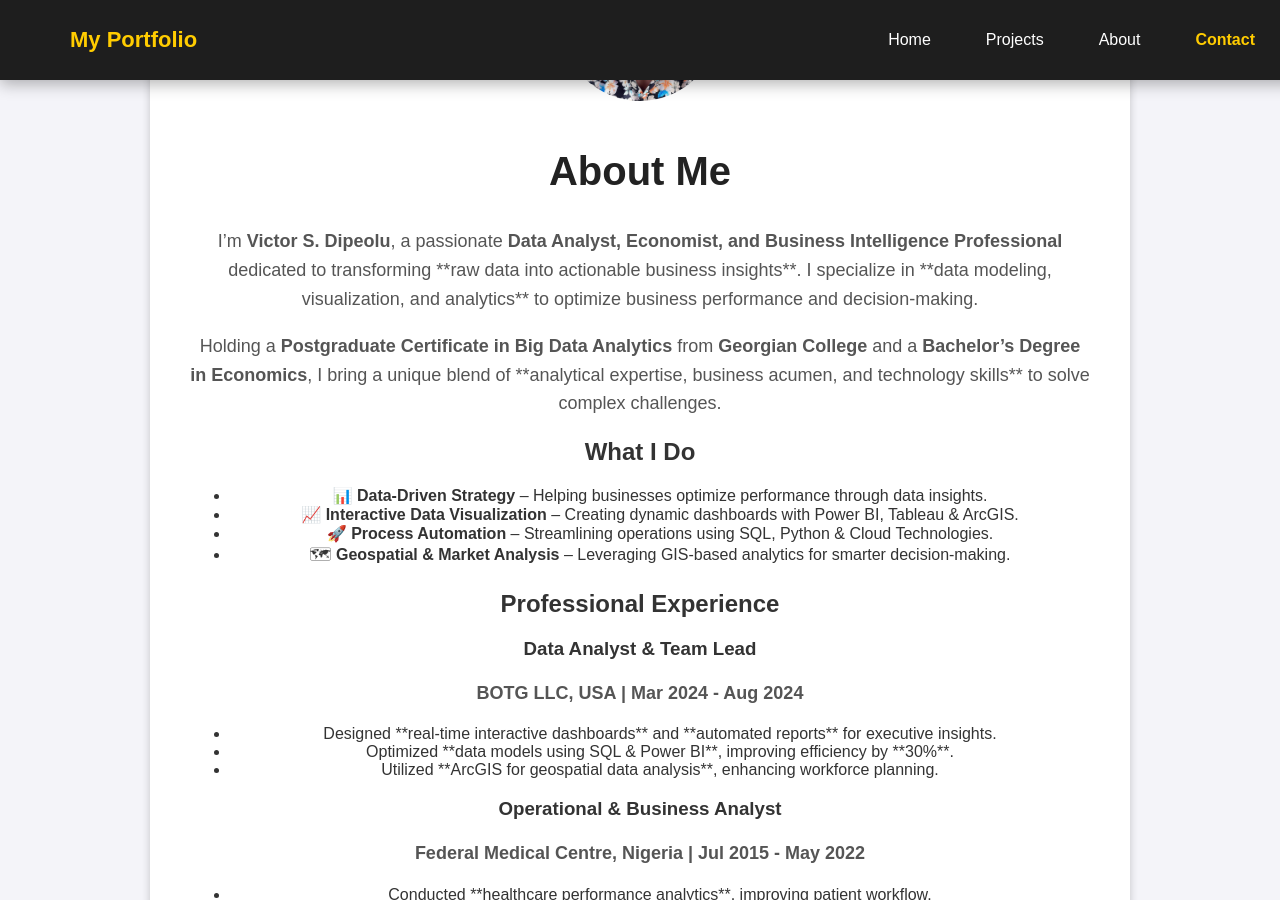
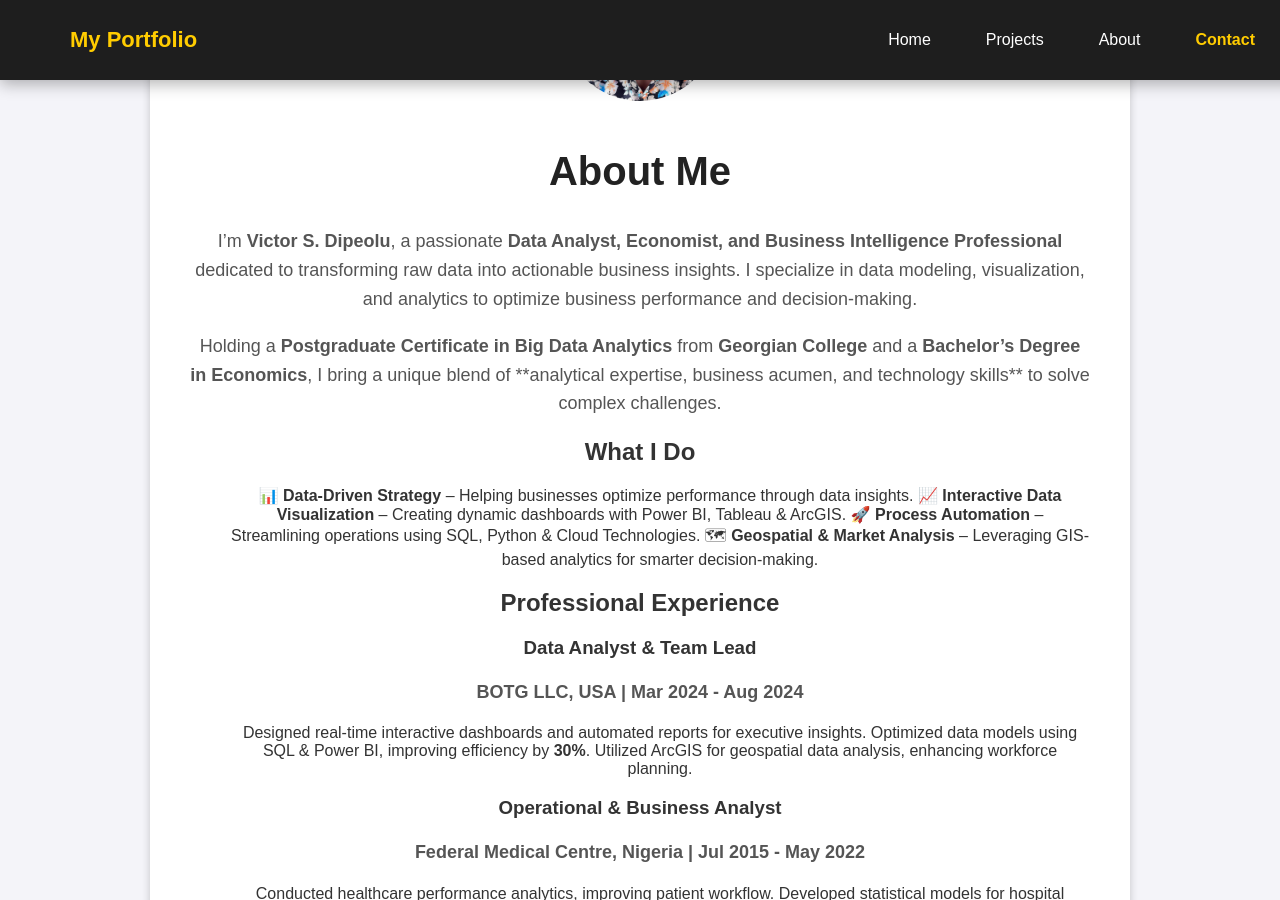
Before and after one commit to Vicmandip1/Portfolio, a Jekyll site: the page about.html, which Jekyll copies as it is, in a window 1280 px wide and 900 px high, scrolled down 1097 px. Built offline with Jekyll 4.4.1, drawn with Linux system fonts in a browser that asks for light colours; some of the changed text lies outside the part shown.

Commit message:
Update about.html

```diff
--- a/about.html
+++ b/about.html
@@ -61,7 +61,7 @@
             <h1>About Me</h1>
             <p>
                 I’m <strong>Victor S. Dipeolu</strong>, a passionate <b>Data Analyst, Economist, and Business Intelligence Professional</b> dedicated to
-                transforming **raw data into actionable business insights**. I specialize in **data modeling, visualization, and analytics** to optimize
+                transforming raw data into actionable business insights. I specialize in data modeling, visualization, and analytics to optimize
                 business performance and decision-making.
             </p>
 
@@ -74,10 +74,10 @@
                 <div class="container">
                     <h2>What I Do</h2>
                     <ul class="expertise-list">
-                <li>📊 <b>Data-Driven Strategy</b> – Helping businesses optimize performance through data insights.</li>
-                <li>📈 <b>Interactive Data Visualization</b> – Creating dynamic dashboards with Power BI, Tableau & ArcGIS.</li>
-                <li>🚀 <b>Process Automation</b> – Streamlining operations using SQL, Python & Cloud Technologies.</li>
-                <li>🗺 <b>Geospatial & Market Analysis</b> – Leveraging GIS-based analytics for smarter decision-making.</li>
+                📊 <b>Data-Driven Strategy</b> – Helping businesses optimize performance through data insights.
+                📈 <b>Interactive Data Visualization</b> – Creating dynamic dashboards with Power BI, Tableau & ArcGIS.
+                🚀 <b>Process Automation</b> – Streamlining operations using SQL, Python & Cloud Technologies.
+                🗺 <b>Geospatial & Market Analysis</b> – Leveraging GIS-based analytics for smarter decision-making.
             </ul>
     </div>
 </section>
@@ -91,9 +91,9 @@
             <h3>Data Analyst & Team Lead</h3>
             <p><b>BOTG LLC, USA | Mar 2024 - Aug 2024</b></p>
             <ul>
-                <li>Designed **real-time interactive dashboards** and **automated reports** for executive insights.</li>
-                <li>Optimized **data models using SQL & Power BI**, improving efficiency by **30%**.</li>
-                <li>Utilized **ArcGIS for geospatial data analysis**, enhancing workforce planning.</li>
+                Designed real-time interactive dashboards and automated reports for executive insights.
+                Optimized data models using SQL & Power BI, improving efficiency by <b>30%</b>.
+                Utilized ArcGIS for geospatial data analysis, enhancing workforce planning.
             </ul>
         </div>
 
@@ -101,8 +101,8 @@
             <h3>Operational & Business Analyst</h3>
             <p><b>Federal Medical Centre, Nigeria | Jul 2015 - May 2022</b></p>
             <ul>
-                <li>Conducted **healthcare performance analytics**, improving patient workflow.</li>
-                <li>Developed **statistical models** for hospital efficiency & operational planning.</li>
+                Conducted healthcare performance analytics, improving patient workflow.
+                Developed statistical models for hospital efficiency & operational planning.
             </ul>
         </div>
 
@@ -110,8 +110,8 @@
             <h3>Junior Data Analyst</h3>
             <p><b>TransUnion, UK | Dec 2020 - Apr 2021</b></p>
             <ul>
-                <li>Performed **financial & credit risk analytics** using **SQL & Power BI**.</li>
-                <li>Developed **data automation scripts**, reducing reporting time by **40%**.</li>
+                Performed financial & credit risk analytics using <b>SQL & Power BI.</b>
+                Developed data automation scripts, reducing reporting time by <b>40%.</b>
             </ul>
         </div>
     </div>
@@ -174,10 +174,10 @@
     <h2>Notable Projects</h2>
     <p>Explore some of my recent data projects:</p>
     <ul class="project-list">
-        <li><a href="https://github.com/Vicmandip1/Ontario-Geospatial-Analysis" target="_blank">🌍 Ontario Geospatial Analysis (ArcGIS)</a></li>
-        <li><a href="https://github.com/Vicmandip1/Business-Intelligence-Project-Talend-ETL-Pipeline-Development" target="_blank">📊 Business Intelligence (ETL Pipeline)</a></li>
-        <li><a href="https://github.com/Vicmandip1/Paris-Olympics-2024" target="_blank">🏅 Paris 2024 Olympics Data Insights</a></li>
-        <li><a href="https://github.com/Vicmandip1/Auto-Insurance-Analysis---Power-BI" target="_blank">🚗 Auto Insurance Market Analysis</a></li>
+        <a href="https://github.com/Vicmandip1/Ontario-Geospatial-Analysis" target="_blank">🌍 Ontario Geospatial Analysis (ArcGIS)</a>
+        <a href="https://github.com/Vicmandip1/Business-Intelligence-Project-Talend-ETL-Pipeline-Development" target="_blank">📊 Business Intelligence (ETL Pipeline)</a>
+        <a href="https://github.com/Vicmandip1/Paris-Olympics-2024" target="_blank">🏅 Paris 2024 Olympics Data Insights</a>
+        <a href="https://github.com/Vicmandip1/Auto-Insurance-Analysis---Power-BI" target="_blank">🚗 Auto Insurance Market Analysis</a>
     </ul>
 </section>
 
```
Also changed, not shown: other parts of about.html (+3 -3 lines).
